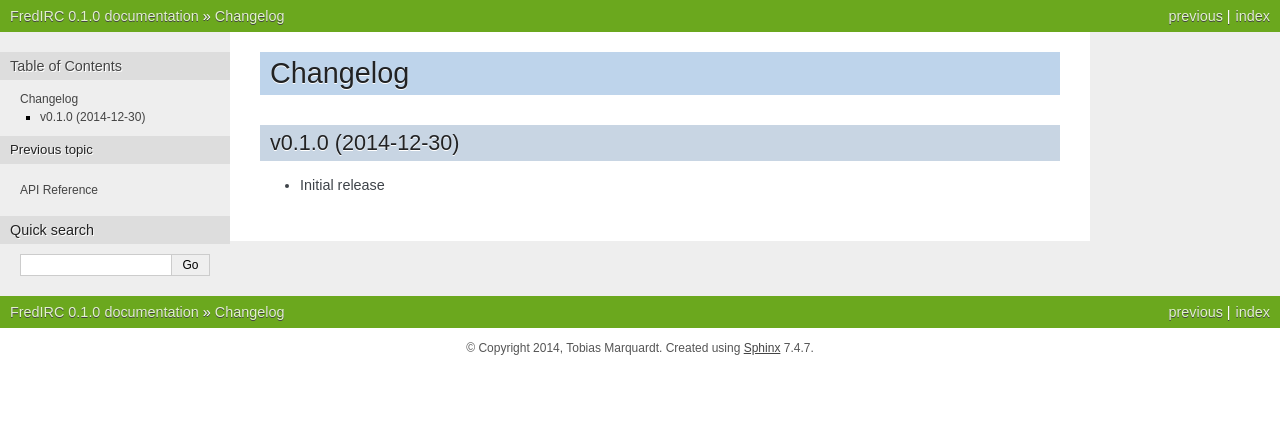
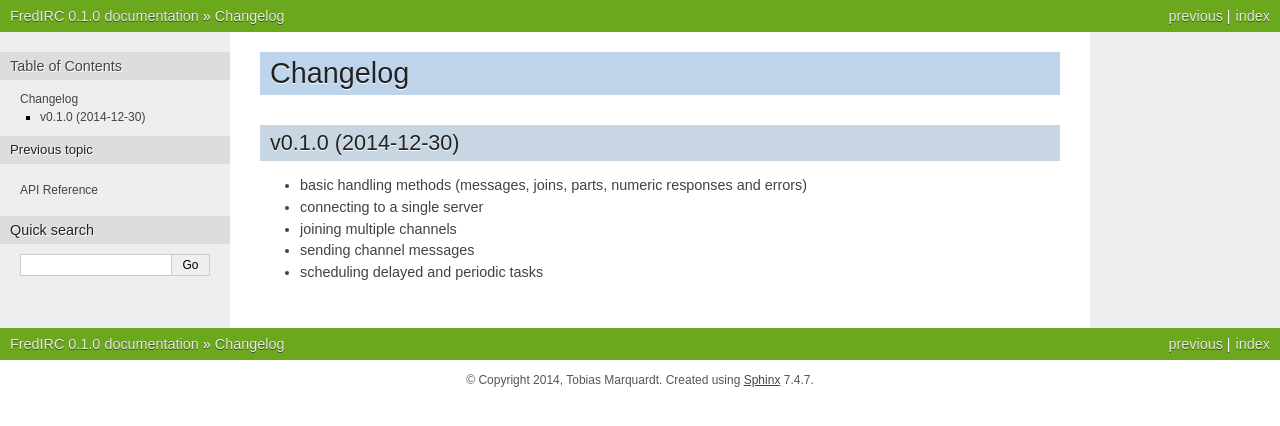
Before and after one commit to worblehat/FredIRC, a Sphinx documentation site: the page built from doc/source/history.rst, in a window 1280 px wide. Shown: the top 426 px of the page. Built offline with Sphinx 7.4.7, drawn with Linux system fonts in a browser that asks for light colours.

Commit message:
Some updates in documentation.

```diff
--- a/CHANGES.txt
+++ b/CHANGES.txt
@@ -1,2 +1,2 @@
-
-v0.1.0
+The list of changes can be found at:
+https://worblehat.github.io/FredIRC/history.html
--- a/doc/source/guide.rst
+++ b/doc/source/guide.rst
@@ -114,7 +114,7 @@ to respond to someone who sends 'Hello Fred' to the channel:
 
         def handle_channel_message(self, channel, message, sender):
             if messsage.strip() == "Hello " + self.client.nick:
-                self.client.send_message("Hi " + sender + ". How are you?")
+                self.client.send_message(channel, "Hi " + sender + ". How are you?")
 
 .. _guide_handle-errors:
 
@@ -203,7 +203,7 @@ The complete code from above in one listing:
 
         def handle_channel_message(self, channel, message, sender):
             if messsage.strip() == "Hello " + self.client.nick:
-                self.client.send_message("Hi " + sender + ". How are you?")
+                self.client.send_message(channel, "Hi " + sender + ". How are you?")
 
         def handle_error(self, num, **params):
             if num == Err.NICKNAMEINUSE:
--- a/doc/source/history.rst
+++ b/doc/source/history.rst
@@ -4,4 +4,8 @@ Changelog
 v0.1.0 (2014-12-30)
 -------------------
 
-* Initial release
+* basic handling methods (messages, joins, parts, numeric responses and errors)
+* connecting to a single server
+* joining multiple channels
+* sending channel messages
+* scheduling delayed and periodic tasks
```
Also changed, not shown: doc/source/index.rst (+12 -1 lines), LICENSE.txt.
